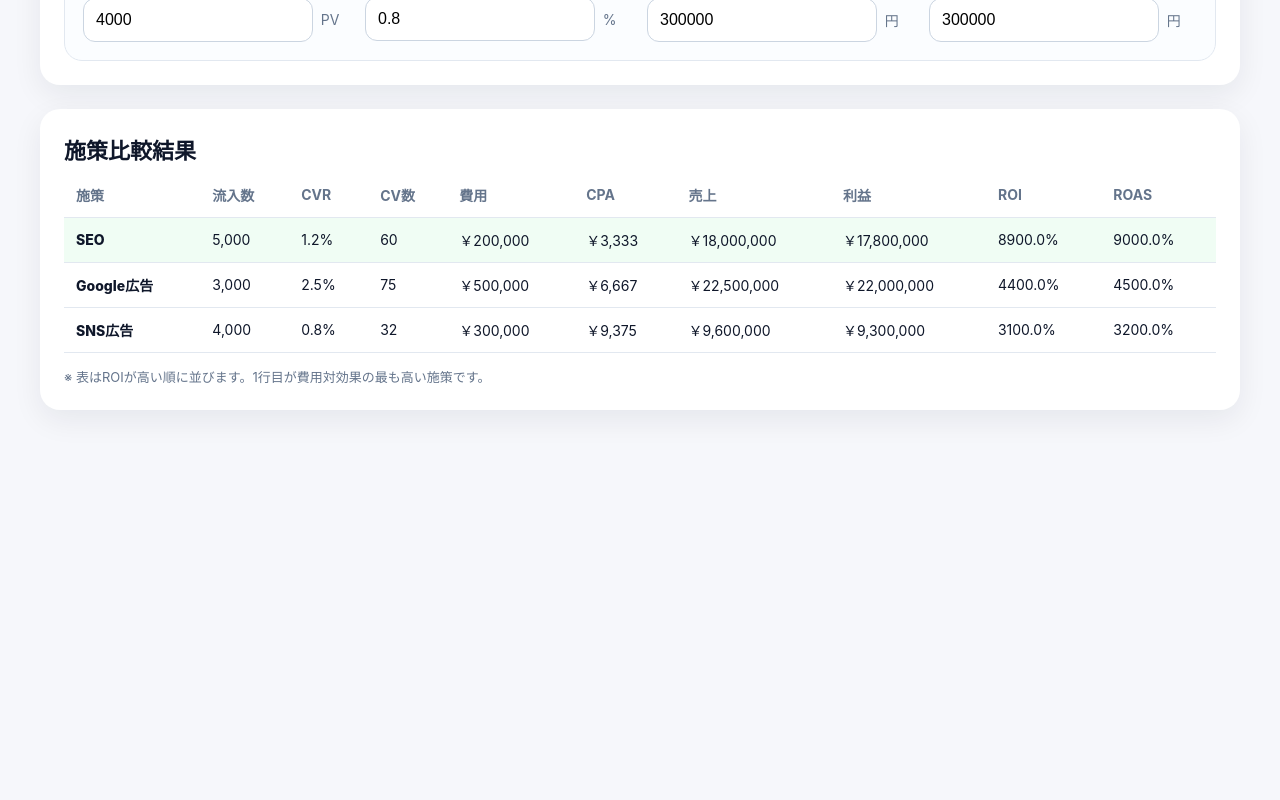
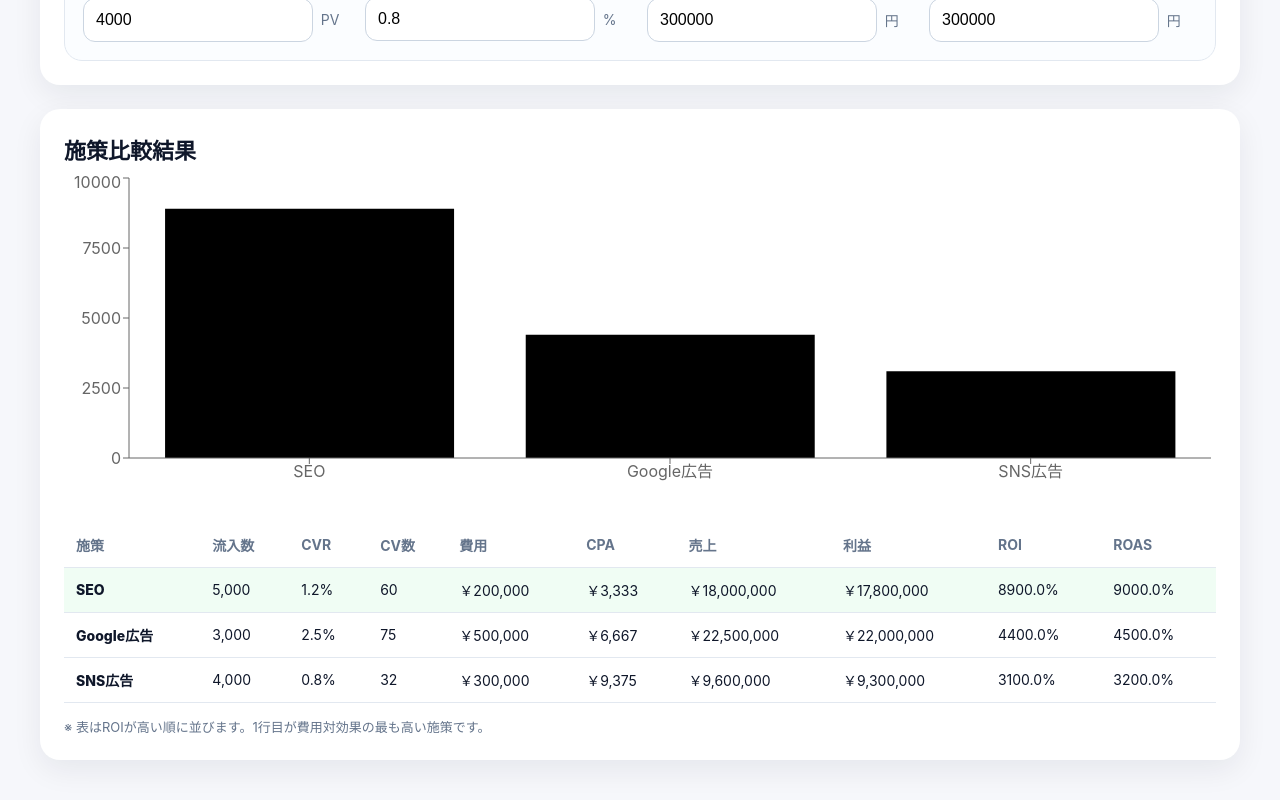
Before and after one commit to eiji21999/seo-roi-simulator, a React (Vite) app: page / in a window 1280 px wide. Shown: the part 1118-1918 px from the top of the page. Before the commit the page ends 1584 px from the top, so only its background shows below. Built offline with nearby package versions, Linux system fonts and the light colour scheme.

Commit message:
Update MarketingComparisonSimulator.jsx

```diff
--- a/src/MarketingComparisonSimulator.jsx
+++ b/src/MarketingComparisonSimulator.jsx
@@ -244,6 +244,18 @@ export default function App() {
 
         <section style={styles.card}>
           <h2 style={styles.cardTitle}>施策比較結果</h2>
+
+          <div style={{ width: "100%", height: 320, marginBottom: 30 }}>
+            <ResponsiveContainer>
+                <BarChart data={results}>
+                    <XAxis dataKey="name" />
+                    <YAxis />
+                    <Tooltip />
+            <Bar dataKey="roi" />
+        </BarChart>
+  </ResponsiveContainer>
+</div>
+
           <div style={styles.tableScroll}>
             <table style={styles.table}>
               <thead>
```
